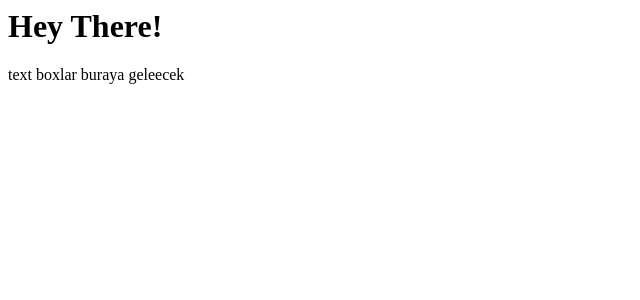
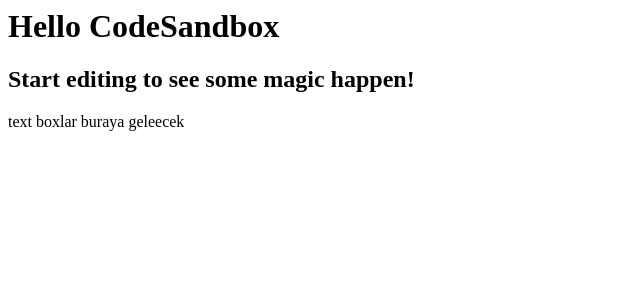
Before and after one commit to canzilla/woodpecker, a React app: page / in a window 1280 px wide. Shown: the top 300 px of the page, without its empty margins (0-640 px from the left). Built offline with nearby package versions, Linux system fonts and the light colour scheme.

Commit message:
Update App.js

```diff
--- a/src/App.js
+++ b/src/App.js
@@ -4,11 +4,19 @@
 import MessageBox from './MessageBox';
 
 export default function App() {
+  const objectFromServer = {
+    "thizz" : "this",
+    "shall" : "shall",
+    "pass" : "pass",
+    "too" : "too"
+  }
+  const openCloseState = false;
   return (
     <div className="App">
-      <h1>Hey There!</h1>
-      <TextBoxes />
-      <MessageBox open={false} severity="error" />
+      <h1>Hello CodeSandbox</h1>
+      <h2>Start editing to see some magic happen!</h2>
+      <TextBoxes objectToDisplay={objectFromServer}/>
+      <MessageBox open={openCloseState} openseverity="error" />
     </div>
   );
 }
```
